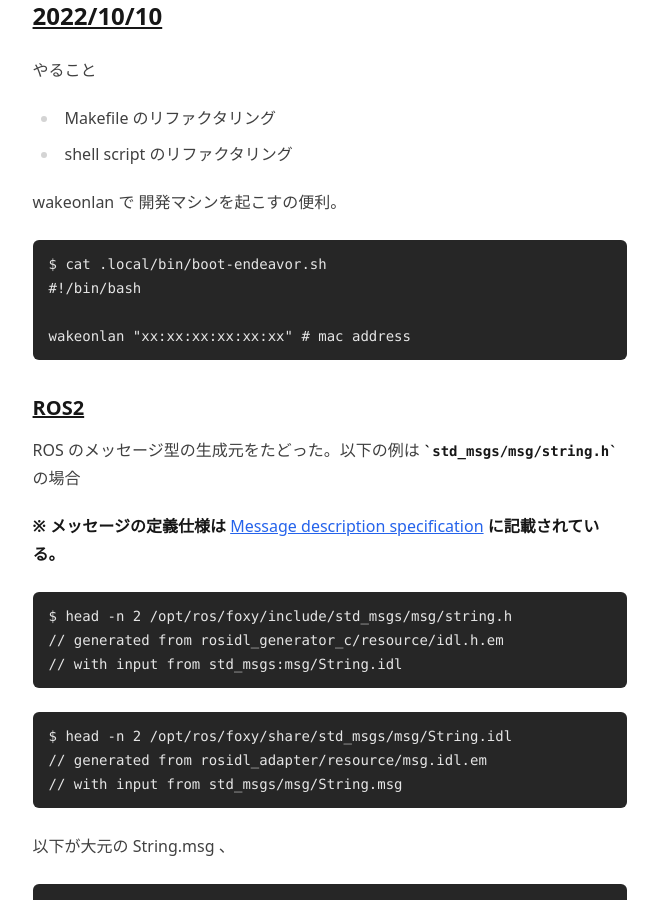
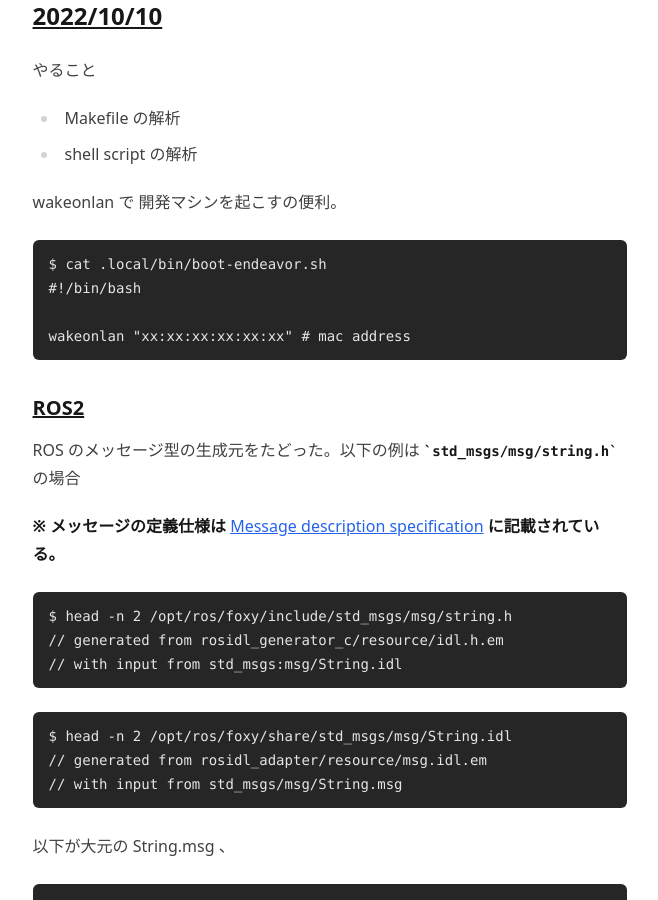
Before and after one commit to pojiro/pojiro.github.io, a Jekyll site: the page built from _posts/2022-10-10-dev-note.md, in a window 1280 px wide and 900 px high. Shown: the whole window, without its empty margins (310-968 px from the left). Built offline with Jekyll 4.4.1, drawn with Linux system fonts in a browser that asks for light colours; some web fonts are replaced; Markdown is read by kramdown in place of the engine named in the settings.

Commit message:
update: 2022-10-10

```diff
--- a/_posts/2022-10-10-dev-note.md
+++ b/_posts/2022-10-10-dev-note.md
@@ -6,8 +6,8 @@
 
 やること
 
-* Makefile のリファクタリング
-* shell script のリファクタリング
+* Makefile の解析
+* shell script の解析
 
 wakeonlan で 開発マシンを起こすの便利。
 
```
